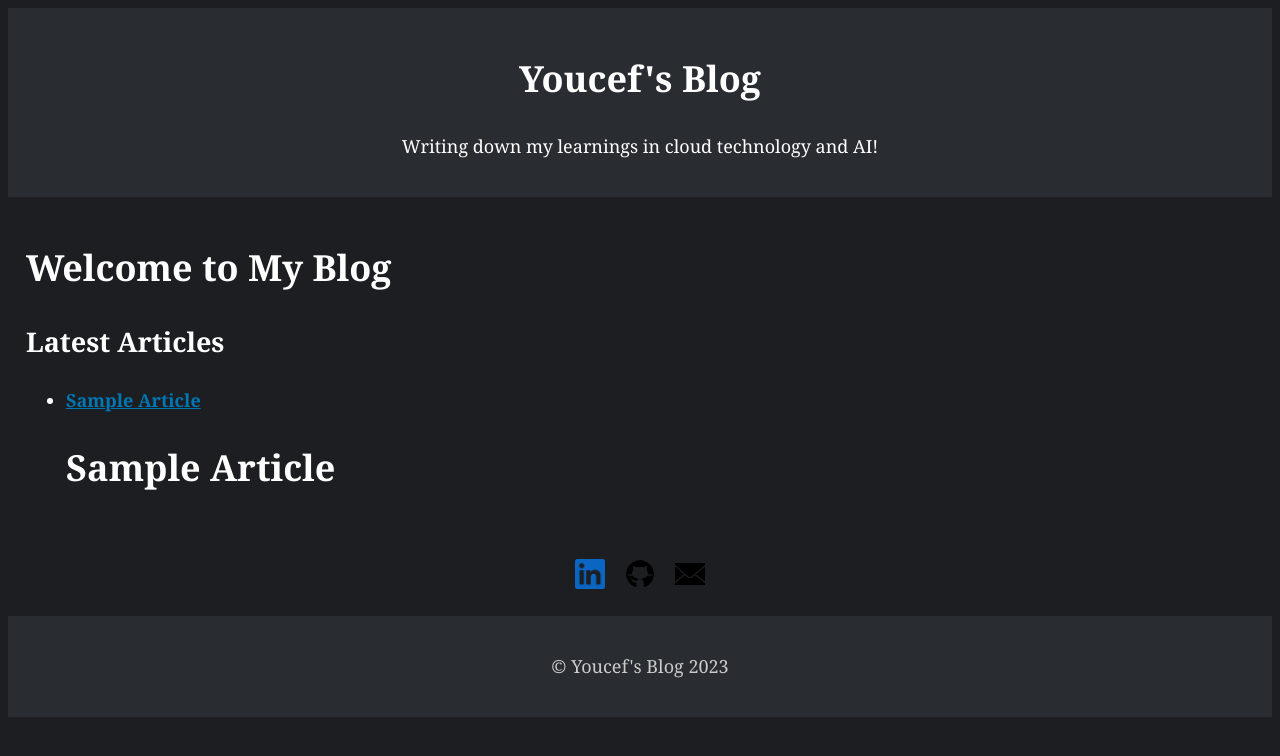
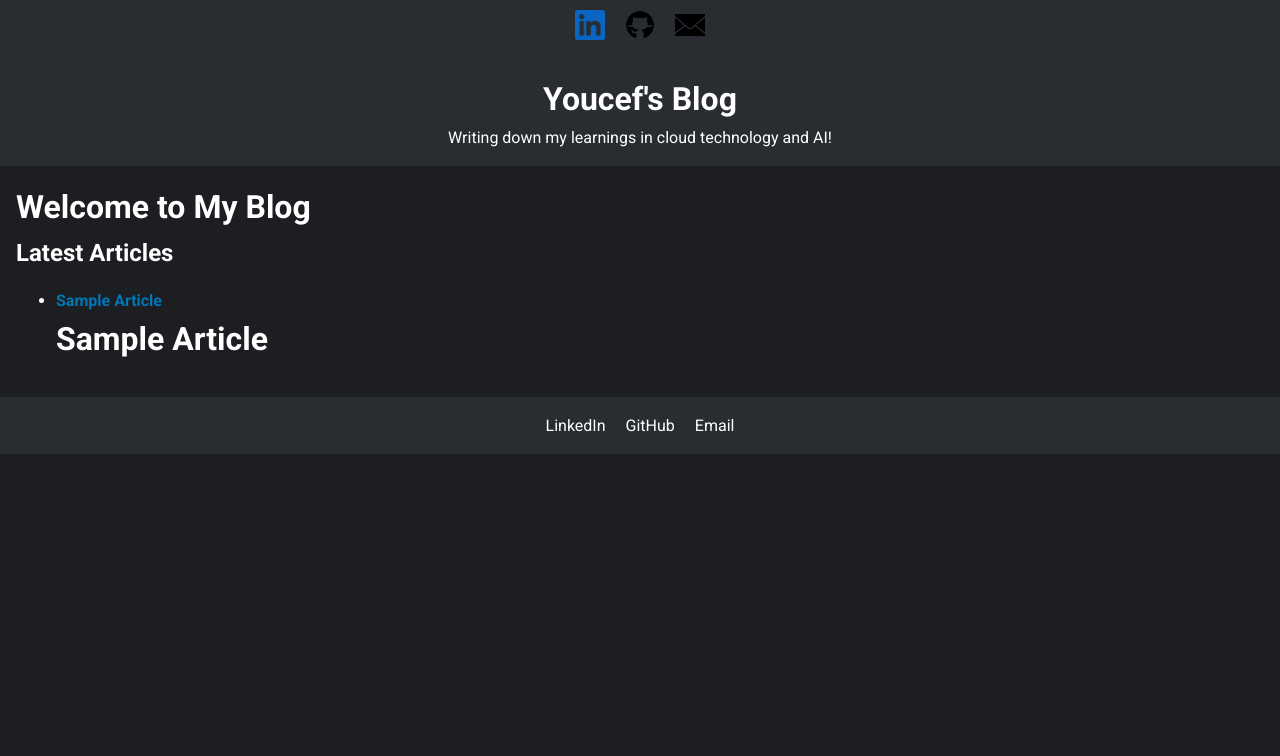
Before and after one commit to youcefjd/djeddarologist.github.io, a Jekyll site: the page built from index.md, in a window 1280 px wide. Shown: the top 756 px of the page. Built offline with Jekyll 4.4.1, drawn with Linux system fonts in a browser that asks for light colours; comment, search, counter and statistics services are not loaded.

Commit message:
adding a bunch of files

```diff
--- a/_layouts/default.html
+++ b/_layouts/default.html
@@ -6,45 +6,11 @@
     <meta name="viewport" content="width=device-width, initial-scale=1.0">
     <title>{{ page.title | default: site.title }}</title>
     <link rel="stylesheet" href="{{ "/assets/css/style.css" | relative_url }}">
-
-    <!-- LinkedIn Badge Script -->
-    <script src="https://platform.linkedin.com/badges/js/profile.js" async defer type="text/javascript"></script>
-
     <!-- Roboto Font -->
     <link href="https://fonts.googleapis.com/css2?family=Roboto:wght@400;700&display=swap" rel="stylesheet">
-
-    <!-- Scroll-to-Top Banner Script -->
-    <script>
-        window.onscroll = function() {scrollFunction()};
-
-        function scrollFunction() {
-            if (document.body.scrollTop > 20 || document.documentElement.scrollTop > 20) {
-                document.getElementById("scrollToTopBanner").style.display = "block";
-            } else {
-                document.getElementById("scrollToTopBanner").style.display = "none";
-            }
-        }
-
-        function scrollToTop() {
-            document.body.scrollTop = 0; // For Safari
-            document.documentElement.scrollTop = 0; // For Chrome, Firefox, IE, and Opera
-        }
-    </script>
 </head>
 <body>
-    <!-- Scroll-to-Top Banner -->
-    <div id="scrollToTopBanner" class="scroll-to-top-banner" onclick="scrollToTop()">Youcef's Blog</div>
-
-    <header>
-        <h1>{{ site.title }}</h1>
-        <p>{{ site.description }}</p>
-    </header>
-
-    <main>
-        {{ content }}
-    </main>
-
- <!-- Containers for LinkedIn Badge and Icons -->
+    <!-- Containers for Icons -->
     <div class="social-container">
         <!-- LinkedIn Icon -->
         <div class="icon-container">
@@ -68,9 +34,27 @@
         </div>
     </div>
 
+    <header>
+        <h1>{{ site.title }}</h1>
+        <p>{{ site.description }}</p>
+    </header>
 
+    <main>
+        {{ content }}
+    </main>
+
+    <!-- Social Media Links in the Footer -->
     <footer>
-        <p>&copy; {{ site.title }} {{ site.time | date: "%Y" }}</p>
+        <div class="footer-links">
+            <!-- LinkedIn Link -->
+            <a href="https://www.linkedin.com/in/youcefdjeddar" target="_blank">LinkedIn</a>
+
+            <!-- GitHub Link -->
+            <a href="https://github.com/yourusername" target="_blank">GitHub</a>
+
+            <!-- Email Link -->
+            <a href="mailto:your.email@example.com">Email</a>
+        </div>
     </footer>
 </body>
 </html>
--- a/assets/css/style.css
+++ b/assets/css/style.css
@@ -1,8 +1,15 @@
+/* Reset default margin and padding */
+body, h1, h2, h3, p, div, span {
+    margin: 0;
+    padding: 0;
+}
+
 /* Styling for Containers */
 .social-container {
     display: flex;
     justify-content: center;
-    margin: 20px;
+    background-color: #292c31; /* Dark background color */
+    padding: 10px 0; /* Adjust the padding as needed */
 }
 
 /* Styling for Additional Icons */
@@ -19,8 +26,8 @@
 
 /* General Styling */
 body {
-    font-family: 'Georgia', 'Times New Roman', Times, serif; /* Serif font for a more classic look */
-    font-size: 18px; /* Larger font size for better readability */
+    font-family: 'Roboto', sans-serif; /* Modern sans-serif font */
+    font-size: 16px; /* Standard font size */
     line-height: 1.6;
     color: #fff; /* Light text color for dark mode */
     background-color: #1c1e22; /* Dark background color */
@@ -66,7 +73,29 @@ article p {
     color: #ccc; /* Light gray metadata color */
 }
 
+/* Remove default underlines from links */
+a {
+    text-decoration: none;
+}
+
 /* Styling for Footer */
-footer p {
-    color: #ccc; /* Light gray footer text color */
+footer {
+    background-color: #292c31; /* Dark footer background */
+    color: #fff; /* White text color */
+    text-align: center;
+    padding: 1em;
 }
+
+.footer-links {
+    display: flex;
+    justify-content: center;
+}
+
+.footer-links a {
+    color: #fff;
+    margin: 0 10px;
+}
+
+.footer-links a:hover {
+    color: #0077b5;
+}
```
Also changed, not shown: 1 other file.
